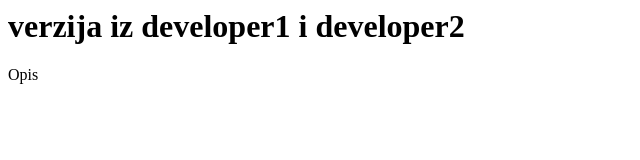
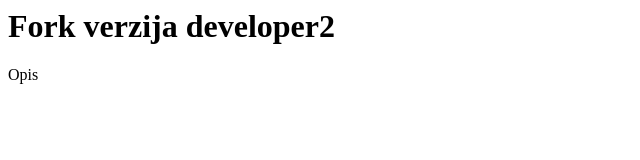
Before and after one commit to AhmedSkillz/rs1-v01-git2, a plain HTML site: page index.html in a window 1280 px wide. Shown: the whole page, without its empty margins (0-640 px from the left). Drawn offline with Linux system fonts and the light colour scheme.

Commit message:
Fork verzija developer2

```diff
--- a/index.html
+++ b/index.html
@@ -1,2 +1,2 @@
 
-<h1> verzija iz developer1 i developer2 </h1> <p>Opis</p>
+<h1> Fork verzija developer2 </h1> <p>Opis</p>
```
